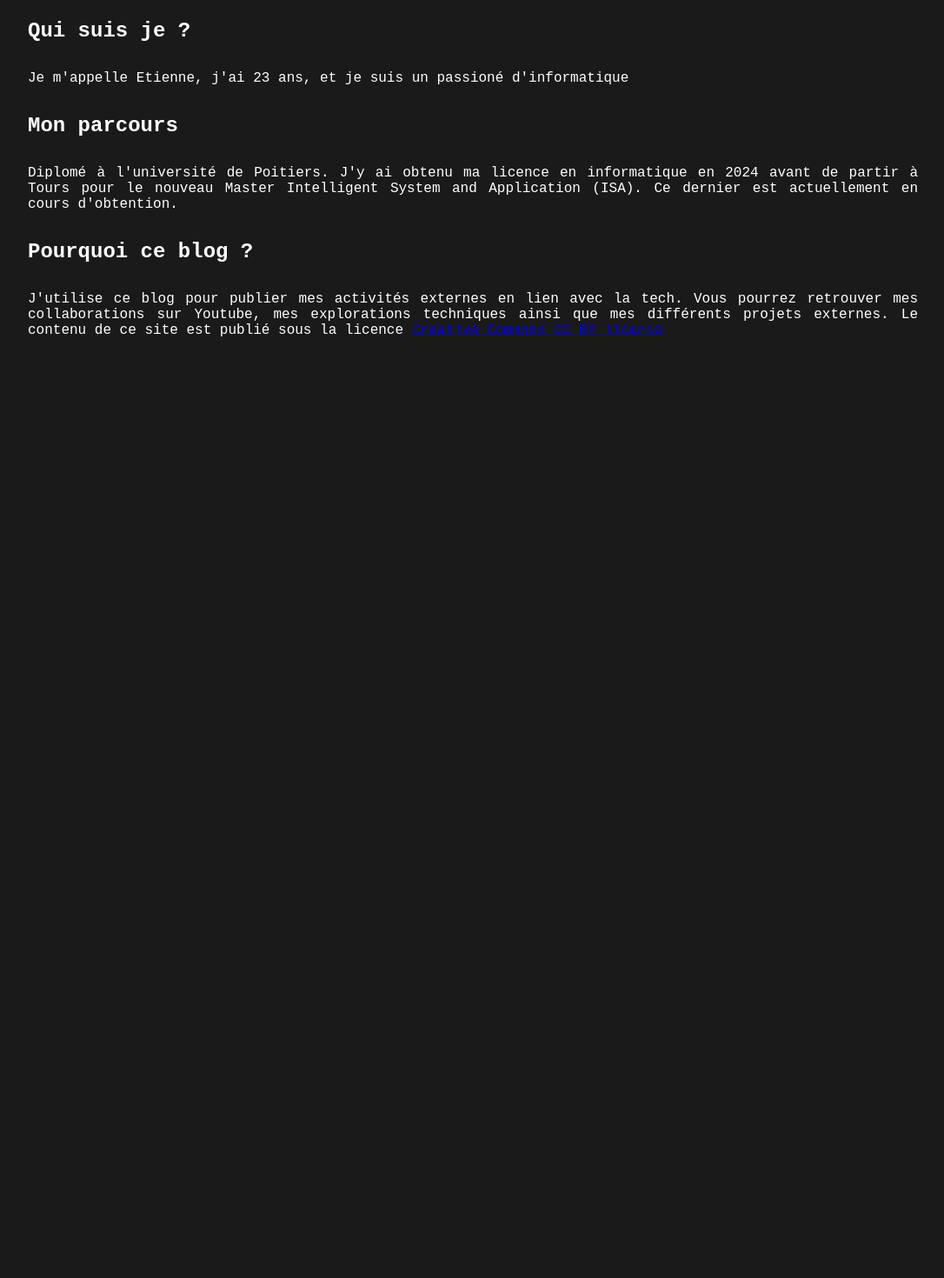
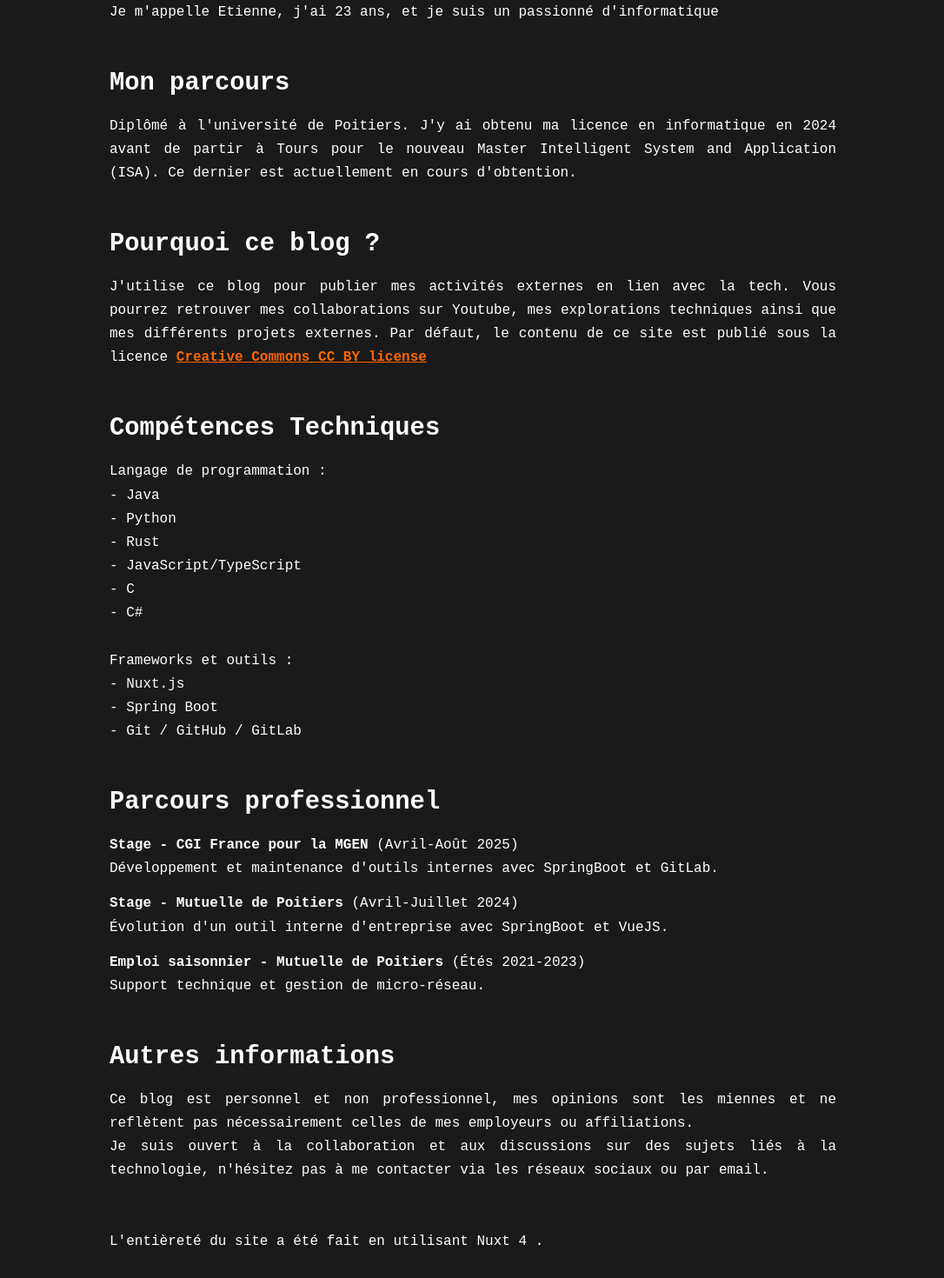
Before and after one commit to Tienux/personal-blog, a Nuxt app: page /about in a window 1280 px wide. Shown: the part 174-1644 px from the top of the page at 87% size, without its empty margins (96-1182 px from the left). Before the commit the page ends 800 px from the top, so only its background shows below. Built offline with nearby package versions, Linux system fonts and the light colour scheme.

Commit message:
fix bug visu

```diff
--- a/app/pages/about.vue
+++ b/app/pages/about.vue
@@ -1,9 +1,9 @@
 <template>
     <div class="about">
         <h2>Qui suis je ? </h2>
-        <p>Je m'appelle Etienne, j'ai 23 ans, et je suis un passioné d'informatique</p>
+        <p>Je m'appelle Etienne, j'ai 23 ans, et je suis un passionné d'informatique</p>
         <h2>Mon parcours </h2>
-        <p>Diplomé à l'université de Poitiers. J'y ai obtenu ma licence en informatique en 2024
+        <p>Diplômé à l'université de Poitiers. J'y ai obtenu ma licence en informatique en 2024
             avant de partir à Tours pour le nouveau Master Intelligent System and Application (ISA).
             Ce dernier est actuellement en cours d'obtention.
         </p>
@@ -11,19 +11,95 @@
         <p>J'utilise ce blog pour publier mes activités externes en lien avec la tech.
             Vous pourrez retrouver mes collaborations sur Youtube,
              mes explorations techniques ainsi que mes différents projets externes.
-            Le contenu de ce site est publié sous la licence <a href="https://creativecommons.org/licenses/by/4.0/">Creative Commons CC BY license</a>
+            Par défaut, le contenu de ce site est publié sous la licence <a href="https://creativecommons.org/licenses/by/4.0/">Creative Commons CC BY license</a>
+        </p>
+        <h2>Compétences Techniques</h2>
+        <p>
+            Langage de programmation : <br>
+            - Java <br>
+            - Python <br>
+            - Rust <br>
+            - JavaScript/TypeScript <br>
+            - C <br>
+            - C# <br>
+            <br>
+            Frameworks et outils : <br>
+            - Nuxt.js <br>
+            - Spring Boot <br>
+            - Git / GitHub / GitLab
+        </p>
+        <h2>Parcours professionnel</h2>
+        <p>
+        <strong>Stage - CGI France pour la MGEN</strong> (Avril-Août 2025)<br>
+        Développement et maintenance d'outils internes avec SpringBoot et GitLab.
+        </p>
+        <p>
+        <strong>Stage - Mutuelle de Poitiers</strong> (Avril-Juillet 2024)<br>
+        Évolution d'un outil interne d'entreprise avec SpringBoot et VueJS.
+        </p>
+        <p>
+        <strong>Emploi saisonnier - Mutuelle de Poitiers</strong> (Étés 2021-2023)<br>
+        Support technique et gestion de micro-réseau.
+        </p>
+        <h2>Autres informations</h2>
+        <p>Ce blog est personnel et non professionnel, mes opinions sont les miennes et ne reflètent pas nécessairement celles de mes employeurs ou affiliations. <br>
+            Je suis ouvert à la collaboration et aux discussions sur des sujets liés à la technologie, n'hésitez pas à me contacter via les réseaux sociaux ou par email.
+            <br>
+            <br>
+            <br>
+            L'entièreté du site a été fait en utilisant Nuxt 4 .
         </p>
     </div>
 </template>
 
 <style>
 .about {
-        margin: 8rem;
+  max-width: 900px;
+  margin: 3rem auto;
+  padding: 0 2rem;
   font-size: 1rem;
   color: white;
   display: flex;
   flex-direction: column;
   text-align: justify;
-        gap: 2rem;
+  line-height: 1.6;
+}
+
+.about h2 {
+  margin-top: 2rem;
+  margin-bottom: 0.8rem;
+  font-size: 1.8rem;
+}
+
+.about h2:first-of-type {
+  margin-top: 0;
+}
+
+.about p {
+  margin-bottom: 0.8rem;
+  line-height: 1.7;
+}
+
+.about a {
+  font-weight: bold;
+  color: #ff6600;
+  text-decoration: underline;
+  transition: color 0.3s;
+}
+
+.about a:hover {
+  color: #ff8833;
+}
+
+@media (max-width: 768px) {
+  .about {
+    margin: 2rem auto;
+    padding: 0 1.5rem;
+  }
+
+  .about h2 {
+    font-size: 1.5rem;
+    margin-top: 1.5rem;
+  }
 }
 </style>
--- a/app/pages/index.vue
+++ b/app/pages/index.vue
@@ -3,7 +3,10 @@
       <div class="welcome-intro">
             <img :src="profileImage" alt="Profile picture" class="profile-img">
             <h2>Bonjour, je suis Etienne Portron</h2>
-            <p> Lorem ipsum dolor sit amet consectetur adipisicing elit. Repellendus dolore reprehenderit ea doloribus necessitatibus nam reiciendis in cum esse aut sint ad ut modi adipisci quasi ratione, quia quaerat eum.</p>
+            <p> Diplomé du Master en Informatique Intelligent System and Application à Tours.<br><br>
+              Je me décris comme une personne perséverante et extrememment motivée. La collaboration et l'entraide sont des valeurs qui me tiennent à cœur.
+
+            </p>
       </div>
       <div class="contact">
         <h3>Contact : </h3>
@@ -45,6 +48,7 @@
     gap: 3.5rem;
     justify-content: flex-start;
     padding-top: 1rem;
+    max-width: 800px;
   }
 
   .welcome-intro h2 {
```
Also changed, not shown: 1 other file (tests, documents, lock files or other folders). Lines whose indentation alone changed are shown as unchanged.
